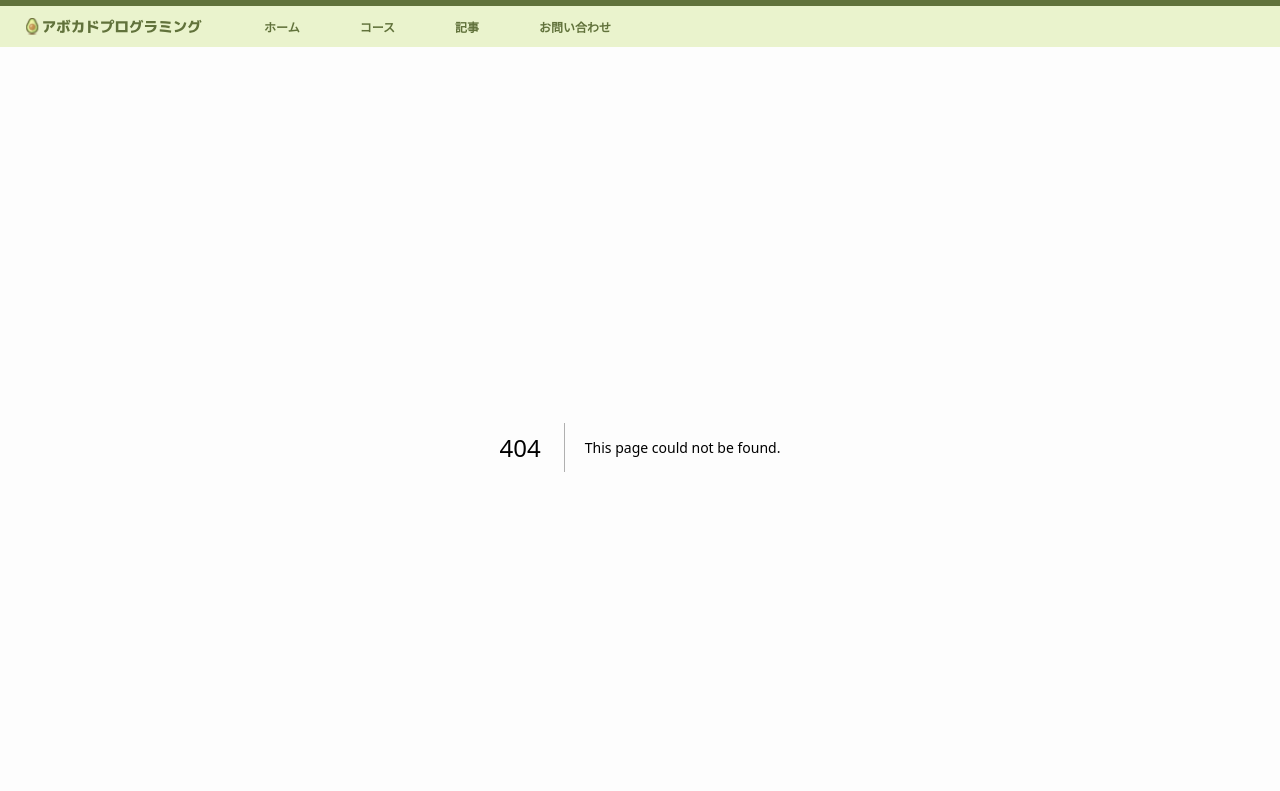
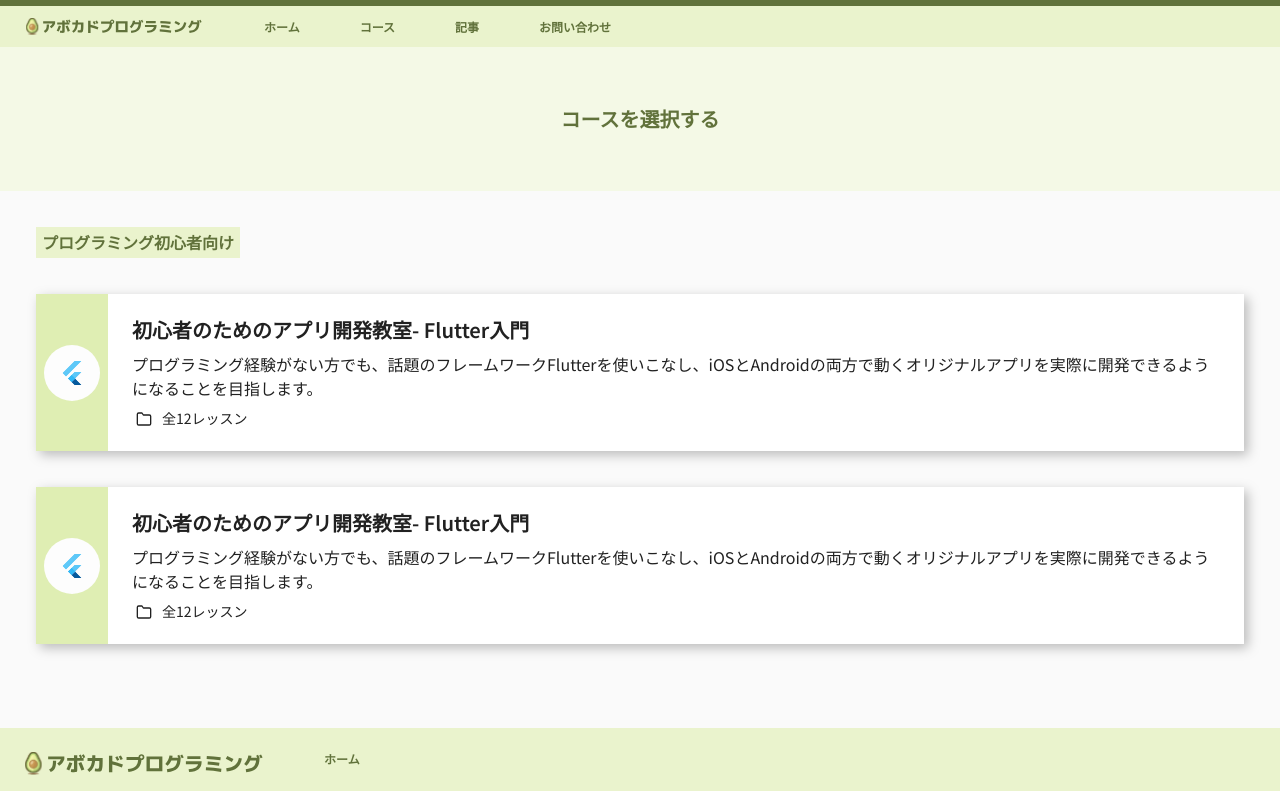
Before and after one commit to tamurakeito/avocado_programming, a Next.js app: page /courses in a window 1280 px wide. Before the commit this address had no page. Shown: the top 791 px of the page. Built offline with nearby package versions, Linux system fonts and the light colour scheme.

Commit message:
courses page

```diff
--- /dev/null
+++ b/src/app/courses/page.tsx
@@ -0,0 +1,33 @@
+import styles from "./styles.module.scss";
+import { CourseCardList, ConstCardProps } from "@/ui/organisms/course-card";
+import FlutterIcon from "@assets/images/icon_flutter.svg";
+
+const Courses = () => {
+  const list: Array<ConstCardProps> = [
+    {
+      icon: FlutterIcon,
+      title: "初心者のためのアプリ開発教室- Flutter入門",
+      discription:
+        "プログラミング経験がない方でも、話題のフレームワークFlutterを使いこなし、iOSとAndroidの両方で動くオリジナルアプリを実際に開発できるようになることを目指します。",
+      lesson: 12,
+    },
+    {
+      icon: FlutterIcon,
+      title: "初心者のためのアプリ開発教室- Flutter入門",
+      discription:
+        "プログラミング経験がない方でも、話題のフレームワークFlutterを使いこなし、iOSとAndroidの両方で動くオリジナルアプリを実際に開発できるようになることを目指します。",
+      lesson: 12,
+    },
+  ];
+  return (
+    <div className={styles.courses}>
+      <div className={styles.courses_heading}>コースを選択する</div>
+      <div className={styles.courses_list}>
+        <div className={styles.note}>プログラミング初心者向け</div>
+        <CourseCardList list={list} />
+      </div>
+    </div>
+  );
+};
+
+export default Courses;
--- /dev/null
+++ b/src/app/courses/styles.module.scss
@@ -0,0 +1,43 @@
+@use "@assets/styles/variables" as var;
+
+.courses {
+  align-self: stretch;
+
+  .courses_heading {
+    display: flex;
+    flex-direction: column;
+    justify-content: center;
+    align-items: center;
+    padding: 60px;
+    gap: 48px;
+
+    background: var.$PRIMARY100;
+    align-self: stretch;
+
+    font: var.$FONT_H2;
+    color: var.$AVOCADO_DARK;
+  }
+
+  .courses_list {
+    display: flex;
+    flex-direction: column;
+    align-items: flex-start;
+    padding: 36px 36px 84px;
+    gap: 36px;
+
+    background: var.$GRAY050;
+    align-self: stretch;
+
+    .note {
+      display: flex;
+      flex-direction: row;
+      justify-content: center;
+      align-items: center;
+      padding: 6px;
+      background: var.$PRIMARY200;
+
+      font: var.$FONT_H3;
+      color: var.$AVOCADO_DARK;
+    }
+  }
+}
--- a/src/app/globals.scss
+++ b/src/app/globals.scss
@@ -1,3 +1,4 @@
+@use "@assets/styles/variables" as var;
 @import url("https://fonts.googleapis.com/css2?family=Noto+Sans+JP:wght@100..900&display=swap");
 @import url("https://fonts.googleapis.com/css2?family=Noto+Sans+JP:wght@100..900&family=Source+Code+Pro:ital,wght@0,200..900;1,200..900&display=swap");
 
@@ -7,3 +8,7 @@ html {
   -webkit-overflow-scrolling: touch;
   overscroll-behavior: none;
 }
+
+body {
+  background: var.$PRIMARY200;
+}
--- a/src/ui/organisms/course-card/index.tsx
+++ b/src/ui/organisms/course-card/index.tsx
@@ -1,18 +1,20 @@
 import styles from "./styles.module.scss";
 import { Folder } from "react-feather";
 import Image from "next/image";
+
+export type ConstCardProps = {
+  icon: string;
+  title: string;
+  discription: string;
+  lesson: number;
+};
 
 export const CourseCard = ({
   icon,
   title,
   discription,
   lesson,
-}: {
-  icon: string;
-  title: string;
-  discription: string;
-  lesson: number;
-}) => {
+}: ConstCardProps) => {
   return (
     <div className={styles.course_card}>
       <div className={styles.icon}>
@@ -31,3 +33,13 @@ export const CourseCard = ({
     </div>
   );
 };
+
+export const CourseCardList = ({ list }: { list: Array<ConstCardProps> }) => {
+  return (
+    <div className={styles.course_card_list}>
+      {list.map((item, index) => (
+        <CourseCard key={index} {...item} />
+      ))}
+    </div>
+  );
+};
--- a/src/ui/organisms/course-card/styles.module.scss
+++ b/src/ui/organisms/course-card/styles.module.scss
@@ -5,7 +5,10 @@
   flex-direction: row;
   align-items: flex-start;
   padding: 0px;
+  background: var.$WHITE000;
   align-self: stretch;
+
+  filter: drop-shadow(4px 4px 6px rgba(0, 0, 0, 0.25));
 
   .icon {
     display: flex;
@@ -40,10 +43,9 @@
     align-items: flex-start;
     padding: 24px;
     gap: 10px;
-    background: var.$WHITE000;
 
     .title {
-      font: var.$FONT_H1;
+      font: var.$FONT_H2;
       color: var.$GRAY900;
       align-self: stretch;
     }
@@ -74,3 +76,11 @@
     }
   }
 }
+
+.course_card_list {
+  display: flex;
+  flex-direction: column;
+  align-items: flex-start;
+  gap: 36px;
+  align-self: stretch;
+}
```
Also changed, not shown: src/app/about/styles.module.scss (+12 -4 lines), src/app/page.tsx (+18 -9 lines).
